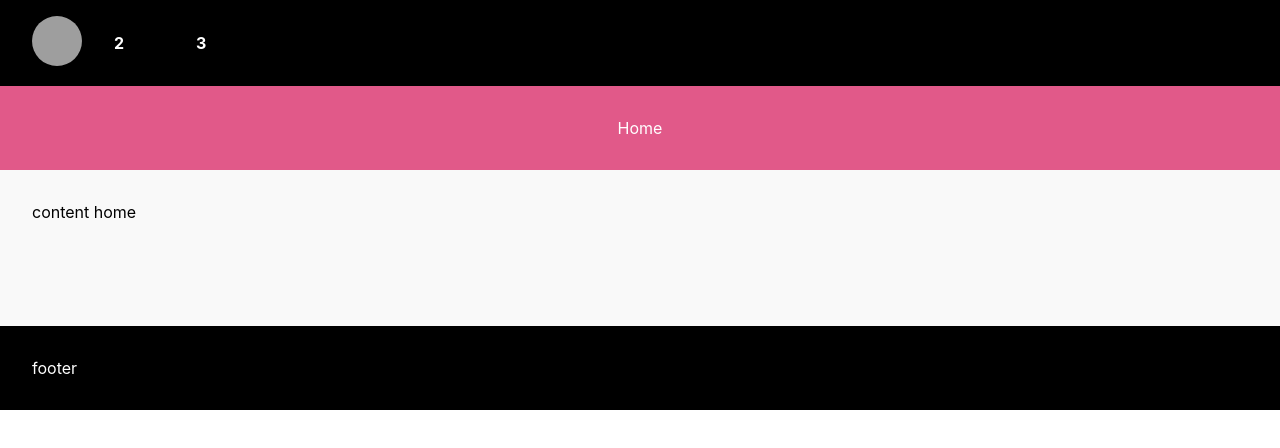
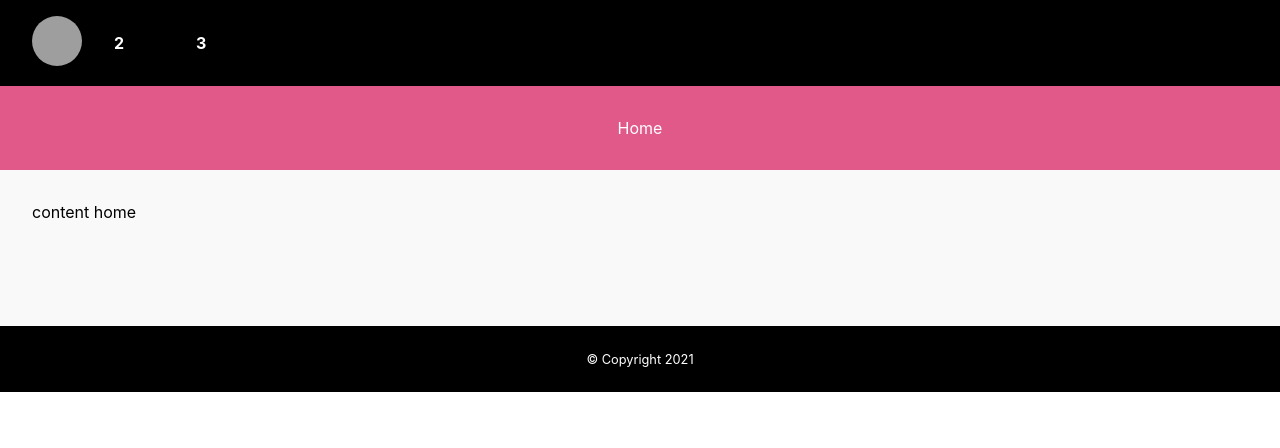
Before and after one commit to em200/sandbox, a React (Create React App) app in the folder site/: page / in a window 1280 px wide. Shown: the top 448 px of the page. Built offline with nearby package versions, Linux system fonts and the light colour scheme; grey boxes are pictures that could not be loaded.

Commit message:
add minimal footer with year

```diff
--- a/site/package.json
+++ b/site/package.json
@@ -6,6 +6,7 @@
     "@testing-library/jest-dom": "^5.14.1",
     "@testing-library/react": "^11.2.7",
     "@testing-library/user-event": "^12.8.3",
+    "moment": "^2.29.1",
     "react": "^17.0.2",
     "react-dom": "^17.0.2",
     "react-scripts": "4.0.3",
--- a/site/src/App.js
+++ b/site/src/App.js
@@ -4,6 +4,7 @@ import Home from './pages/home';
 import Two from './pages/two';
 import Three from './pages/three';
 import './App.css';
+import moment from 'moment';
 
 export default function App() {
 	return (
@@ -43,8 +44,16 @@ export default function App() {
 					</Switch>
 				</div>
 			</div>
-			<footer style={{ padding: '2em', background: 'black', color: 'white' }}>
-				footer
+			<footer
+				style={{
+					fontSize: '0.8em',
+					textAlign: 'center',
+					padding: '2em',
+					background: 'black',
+					color: 'white',
+				}}
+			>
+				&copy; Copyright {moment().format('YYYY')}
 			</footer>
 		</Router>
 	);
```
Also changed, not shown: 1 other file (tests, documents, lock files or other folders).
